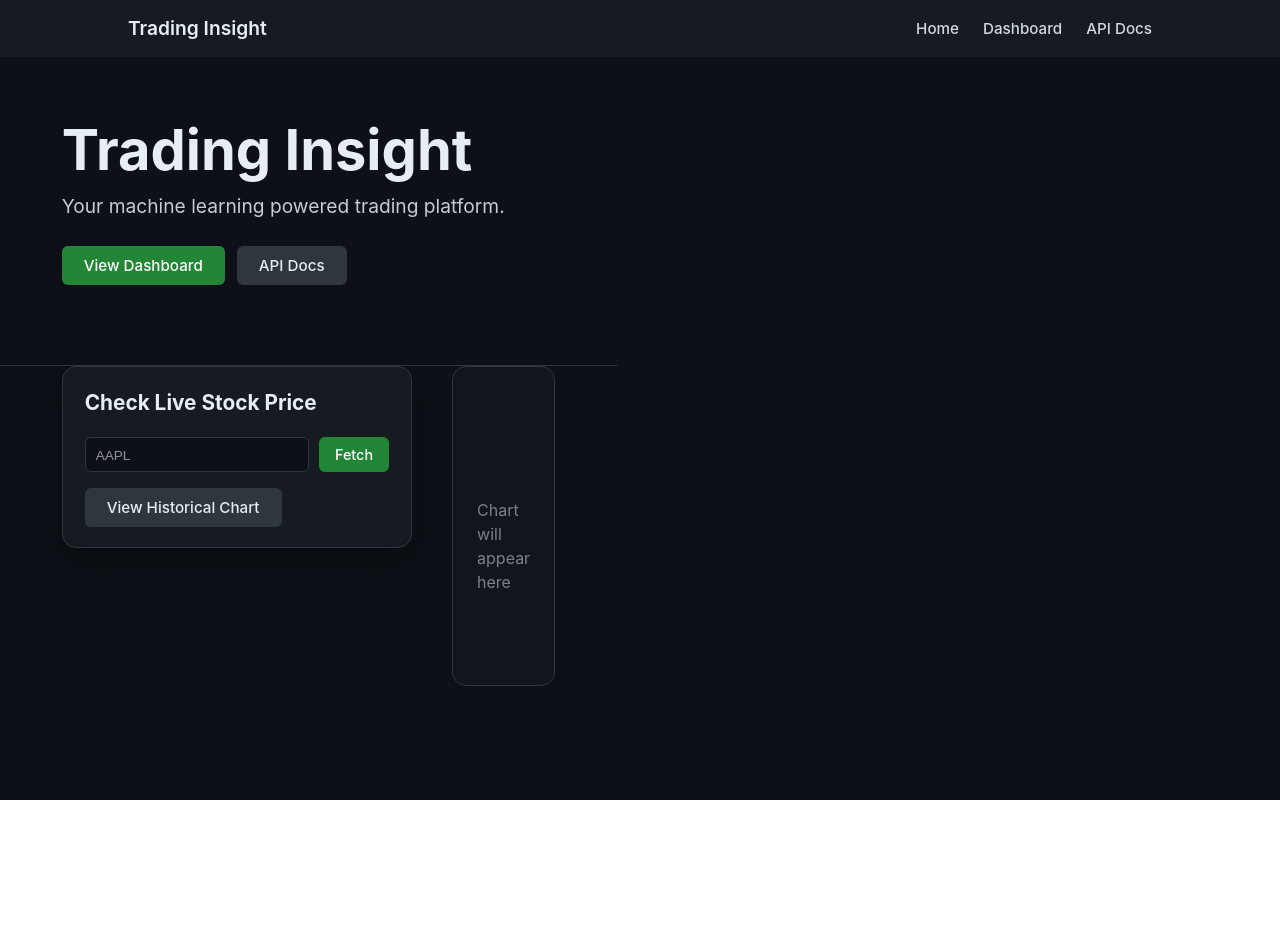
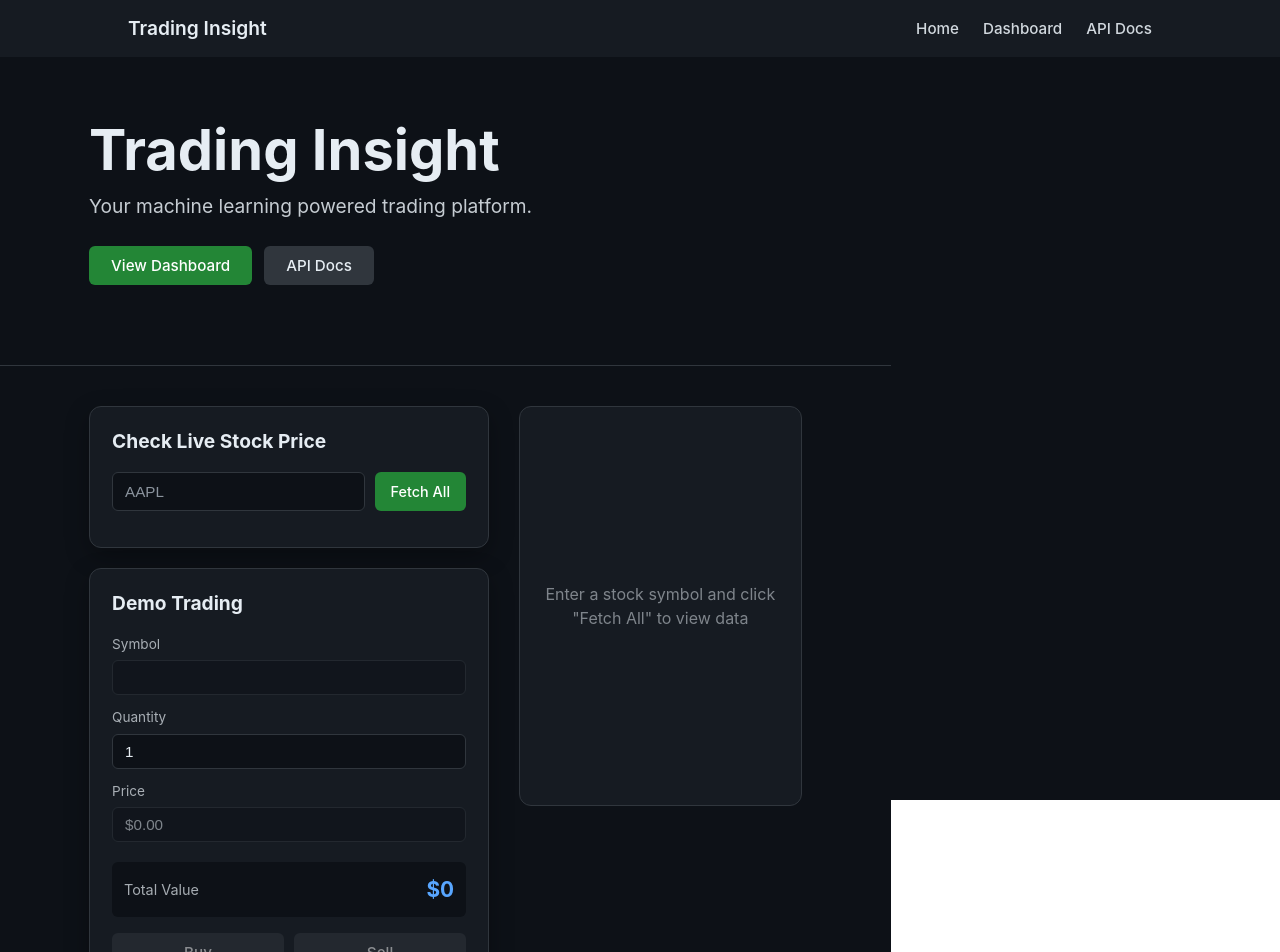
Before and after one commit to michaelferry25/MachineLearningBasedPredictiveTradingPlatform, a React app in the folder frontend/: page / in a window 1280 px wide. Shown: the top 952 px of the page. Before the commit the page ends 800 px from the top, so only its background shows below. Built offline with nearby package versions, Linux system fonts and the light colour scheme; no server answers; the HTML template or start-up script is replaced by a standard one.

Commit message:
Integrated ML predictions and trading functionality into main dashboard with enhanced UI

```diff
--- a/frontend/src/App.css
+++ b/frontend/src/App.css
@@ -16,8 +16,6 @@ body,
 body {
   margin: 0;
 }
-
-/*Navbar */
 
 .navbar {
   width: 100%;
@@ -51,11 +49,9 @@ body {
   opacity: 1;
 }
 
-/* Landing Section*/
-
 .landing-container {
   background: #0d1117;
-  padding: 120px 10% 80px; /* space for navbar and bottom */
+  padding: 120px 10% 80px;
   text-align: left;
 }
 
@@ -93,6 +89,12 @@ body {
   transform: translateY(-1px);
 }
 
+.btn:disabled {
+  background: #30363d;
+  cursor: not-allowed;
+  opacity: 0.5;
+}
+
 .btn.secondary {
   background: #30363d;
   color: #e6edf3;
@@ -107,38 +109,51 @@ body {
   font-size: 0.9rem;
 }
 
-/*Dashboard Section*/
-
 .dashboard-container {
   background: #0d1117;
-  padding: 0 10% 80px;
-  display: flex;
-  align-items: flex-start;
-  gap: 40px;
+  padding: 40px 10% 80px;
+  display: grid;
+  grid-template-columns: 400px 1fr;
+  gap: 30px;
   border-top: 1px solid #30363d;
 }
 
-/* Stack on mobile */
-@media (max-width: 900px) {
+@media (max-width: 1100px) {
   .dashboard-container {
-    flex-direction: column;
+    grid-template-columns: 1fr;
   }
 }
 
-/* Price Card*/
+.left-panel {
+  display: flex;
+  flex-direction: column;
+  gap: 20px;
+}
 
-.price-card {
-  width: 360px;
+.right-panel {
+  display: flex;
+  flex-direction: column;
+  gap: 20px;
+}
+
+.price-card,
+.prediction-card,
+.trading-panel,
+.portfolio-card {
   background: #161b22;
-  border-radius: 14px;
+  border-radius: 12px;
   padding: 20px 22px;
-  box-shadow: 0 12px 30px rgba(0, 0, 0, 0.35);
+  box-shadow: 0 8px 24px rgba(0, 0, 0, 0.3);
   border: 1px solid #30363d;
 }
 
-.price-card h2 {
-  font-size: 1.3rem;
-  margin-bottom: 18px;
+.price-card h2,
+.prediction-card h3,
+.trading-panel h3,
+.portfolio-card h3 {
+  font-size: 1.2rem;
+  margin-bottom: 16px;
+  color: #e6edf3;
 }
 
 .symbol-input {
@@ -149,7 +164,7 @@ body {
 
 .symbol-input input {
   flex: 1;
-  padding: 8px 10px;
+  padding: 10px 12px;
   border-radius: 6px;
   border: 1px solid #30363d;
   background: #0d1117;
@@ -159,7 +174,6 @@ body {
 
 .symbol-input input::placeholder {
   color: #8b949e;
-  font-size: 0.85rem;
 }
 
 .stock-result {
@@ -168,17 +182,20 @@ body {
 }
 
 .stock-result h3 {
-  font-size: 1.2rem;
-  margin-bottom: 4px;
+  font-size: 1.3rem;
+  margin-bottom: 6px;
 }
 
-.stock-result p {
+.stock-result .price {
+  font-size: 1.8rem;
+  font-weight: 700;
+  color: #58a6ff;
   margin-bottom: 4px;
 }
 
 .stock-result .source {
   font-size: 0.8rem;
-  opacity: 0.7;
+  opacity: 0.6;
 }
 
 .error {
@@ -186,13 +203,189 @@ body {
   font-size: 0.9rem;
 }
 
-/* Chart Panel*/
+.prediction-card.error {
+  border-color: #ff7b72;
+}
+
+.prediction-content {
+  display: flex;
+  flex-direction: column;
+  gap: 16px;
+}
+
+.prediction-main {
+  display: flex;
+  justify-content: space-between;
+  align-items: center;
+}
+
+.predicted-price {
+  display: flex;
+  flex-direction: column;
+}
+
+.predicted-price .label {
+  font-size: 0.85rem;
+  opacity: 0.7;
+  margin-bottom: 4px;
+}
+
+.predicted-price .value {
+  font-size: 2rem;
+  font-weight: 700;
+}
+
+.predicted-price .value.positive {
+  color: #3fb950;
+}
+
+.predicted-price .value.negative {
+  color: #ff7b72;
+}
+
+.direction-badge .badge {
+  padding: 6px 12px;
+  border-radius: 16px;
+  font-size: 0.85rem;
+  font-weight: 600;
+}
+
+.badge.positive {
+  background: rgba(63, 185, 80, 0.15);
+  color: #3fb950;
+}
+
+.badge.negative {
+  background: rgba(255, 123, 114, 0.15);
+  color: #ff7b72;
+}
+
+.prediction-details {
+  display: grid;
+  grid-template-columns: repeat(3, 1fr);
+  gap: 12px;
+  padding-top: 12px;
+  border-top: 1px solid #30363d;
+}
+
+.detail-item {
+  display: flex;
+  flex-direction: column;
+}
+
+.detail-label {
+  font-size: 0.75rem;
+  opacity: 0.6;
+  margin-bottom: 4px;
+}
+
+.detail-value {
+  font-size: 0.95rem;
+  font-weight: 600;
+}
+
+.trading-panel {
+  background: #161b22;
+}
+
+.trade-input-group {
+  display: flex;
+  flex-direction: column;
+  gap: 12px;
+  margin-bottom: 16px;
+}
+
+.input-row {
+  display: flex;
+  flex-direction: column;
+  gap: 6px;
+}
+
+.input-row label {
+  font-size: 0.85rem;
+  opacity: 0.7;
+}
+
+.input-row input {
+  padding: 8px 12px;
+  border-radius: 6px;
+  border: 1px solid #30363d;
+  background: #0d1117;
+  color: #e6edf3;
+  font-size: 0.95rem;
+}
+
+.disabled-input {
+  opacity: 0.5;
+  cursor: not-allowed;
+}
+
+.total-value {
+  display: flex;
+  justify-content: space-between;
+  align-items: center;
+  padding: 12px;
+  background: #0d1117;
+  border-radius: 6px;
+  margin-top: 8px;
+}
+
+.total-value .label {
+  font-size: 0.9rem;
+  opacity: 0.7;
+}
+
+.total-value .value {
+  font-size: 1.3rem;
+  font-weight: 700;
+  color: #58a6ff;
+}
+
+.trade-buttons {
+  display: grid;
+  grid-template-columns: 1fr 1fr;
+  gap: 10px;
+  margin-bottom: 12px;
+}
+
+.buy-btn {
+  background: #238636;
+}
+
+.buy-btn:hover:not(:disabled) {
+  background: #2ea043;
+}
+
+.sell-btn {
+  background: #da3633;
+}
+
+.sell-btn:hover:not(:disabled) {
+  background: #e5534b;
+}
+
+.trade-result {
+  padding: 10px 12px;
+  border-radius: 6px;
+  font-size: 0.9rem;
+}
+
+.trade-result.success {
+  background: rgba(63, 185, 80, 0.15);
+  color: #3fb950;
+  border: 1px solid #3fb950;
+}
+
+.trade-result.error {
+  background: rgba(255, 123, 114, 0.15);
+  color: #ff7b72;
+  border: 1px solid #ff7b72;
+}
 
 .chart-wrapper {
-  flex: 1;
-  min-height: 320px;
-  background: #11151d;
-  border-radius: 14px;
+  min-height: 400px;
+  background: #161b22;
+  border-radius: 12px;
   border: 1px solid #30363d;
   padding: 20px 24px;
   display: flex;
@@ -200,8 +393,108 @@ body {
   justify-content: center;
 }
 
-/* Makes chart canvas fill nicely */
+.placeholder-text {
+  opacity: 0.5;
+  text-align: center;
+}
+
 .chart-wrapper canvas {
   width: 100% !important;
   height: 100% !important;
 }
+
+.portfolio-card {
+  background: #161b22;
+}
+
+.portfolio-overview {
+  display: flex;
+  flex-direction: column;
+  gap: 16px;
+  margin-bottom: 20px;
+  padding-bottom: 20px;
+  border-bottom: 1px solid #30363d;
+}
+
+.overview-item {
+  display: flex;
+  flex-direction: column;
+  gap: 6px;
+}
+
+.overview-item .label {
+  font-size: 0.85rem;
+  opacity: 0.6;
+}
+
+.overview-item .value {
+  font-size: 1.2rem;
+  font-weight: 700;
+  color: #58a6ff;
+}
+
+.overview-item .value.large {
+  font-size: 1.8rem;
+}
+
+.overview-grid {
+  display: grid;
+  grid-template-columns: 1fr 1fr;
+  gap: 16px;
+}
+
+.positions-list {
+  margin-bottom: 16px;
+}
+
+.positions-list h4 {
+  font-size: 1rem;
+  margin-bottom: 12px;
+  opacity: 0.8;
+}
+
+.position-item {
+  padding: 12px;
+  background: #0d1117;
+  border-radius: 6px;
+  margin-bottom: 8px;
+}
+
+.position-header {
+  display: flex;
+  justify-content: space-between;
+  margin-bottom: 6px;
+}
+
+.position-header .symbol {
+  font-weight: 700;
+  font-size: 1rem;
+}
+
+.position-header .quantity {
+  font-size: 0.85rem;
+  opacity: 0.7;
+}
+
+.position-details {
+  display: flex;
+  justify-content: space-between;
+  font-size: 0.9rem;
+}
+
+.position-details .price {
+  opacity: 0.8;
+}
+
+.position-details .value {
+  font-weight: 600;
+  color: #3fb950;
+}
+
+.trade-count {
+  text-align: center;
+  padding-top: 12px;
+  border-top: 1px solid #30363d;
+  font-size: 0.85rem;
+  opacity: 0.7;
+}
--- a/frontend/src/App.jsx
+++ b/frontend/src/App.jsx
@@ -1,15 +1,19 @@
-import { useState } from "react";
+import { useState, useEffect } from "react";
 import Navbar from "./components/Navbar";
 import "./App.css";
 import HistoricalChart from "./components/HistoricalChart";
+import PredictionCard from "./components/PredictionCard";
+import TradingPanel from "./components/TradingPanel";
+import Portfolio from "./components/Portfolio";
 
 export default function App() {
   const [symbol, setSymbol] = useState("");
   const [result, setResult] = useState(null);
   const [historical, setHistorical] = useState(null);
+  const [prediction, setPrediction] = useState(null);
+  const [portfolio, setPortfolio] = useState(null);
   const [loading, setLoading] = useState(false);
 
-  // Fetch live stock price
   const fetchPrice = async () => {
     if (!symbol.trim()) return;
 
@@ -27,7 +31,6 @@ export default function App() {
     setLoading(false);
   };
 
-  // Fetch historical prices
   const fetchHistorical = async () => {
     if (!symbol.trim()) return;
 
@@ -40,25 +43,56 @@ export default function App() {
     }
   };
 
+  const fetchPrediction = async () => {
+    if (!symbol.trim()) return;
+
+    try {
+      const res = await fetch(`http://localhost:8080/api/ml/predict/${symbol}`);
+      const data = await res.json();
+      setPrediction(data);
+    } catch (error) {
+      console.error("Prediction fetch failed", error);
+    }
+  };
+
+  const fetchPortfolio = async () => {
+    try {
+      const res = await fetch("http://localhost:8080/api/trading/portfolio");
+      const data = await res.json();
+      setPortfolio(data);
+    } catch (error) {
+      console.error("Portfolio fetch failed", error);
+    }
+  };
+
+  const handleFetchAll = () => {
+    fetchPrice();
+    fetchHistorical();
+    fetchPrediction();
+  };
+
+  useEffect(() => {
+    fetchPortfolio();
+  }, []);
+
   return (
     <>
       <Navbar />
 
-      {/* LANDING HERO SECTION */}
       <div className="landing-container">
         <h1>Trading Insight</h1>
         <p>Your machine learning powered trading platform.</p>
 
         <div className="buttons">
-          <button className="btn">View Dashboard</button>
+          <button className="btn" onClick={() => document.getElementById('dashboard').scrollIntoView({ behavior: 'smooth' })}>
+            View Dashboard
+          </button>
           <button className="btn secondary">API Docs</button>
         </div>
       </div>
 
-      {/* EVERYTHING BELOW IS THE DASHBOARD */}
-      <div className="dashboard-container">
-
-        {/* LEFT SIDE — PRICE CARD */}
+      <div className="dashboard-container" id="dashboard">
+        <div className="left-panel">
           <div className="price-card">
             <h2>Check Live Stock Price</h2>
 
@@ -68,10 +102,11 @@ export default function App() {
                 placeholder="AAPL"
                 value={symbol}
                 onChange={(e) => setSymbol(e.target.value.toUpperCase())}
+                onKeyPress={(e) => e.key === 'Enter' && handleFetchAll()}
               />
 
-            <button className="btn small" onClick={fetchPrice}>
-              Fetch
+              <button className="btn small" onClick={handleFetchAll}>
+                Fetch All
               </button>
             </div>
 
@@ -84,32 +119,40 @@ export default function App() {
                 ) : (
                   <>
                     <h3>{result.symbol}</h3>
-                  <p>Price: ${result.price}</p>
+                    <p className="price">${result.price}</p>
                     <p className="source">{result.source}</p>
                   </>
                 )}
               </div>
             )}
-
-          <button className="btn secondary" onClick={fetchHistorical}>
-            View Historical Chart
-          </button>
           </div>
 
-        {/* RIGHT SIDE — CHART */}
+          {prediction && <PredictionCard prediction={prediction} />}
+
+          <TradingPanel
+            symbol={symbol}
+            currentPrice={result?.price}
+            onTradeComplete={fetchPortfolio}
+          />
+        </div>
+
+        <div className="right-panel">
           <div className="chart-wrapper">
             {historical && historical.prices?.length > 0 ? (
               <HistoricalChart
                 timestamps={historical.timestamps}
                 prices={historical.prices}
+                symbol={symbol}
               />
             ) : (
-            <p style={{ opacity: 0.5, marginTop: "40px" }}>
-              Chart will appear here
+              <p className="placeholder-text">
+                Enter a stock symbol and click "Fetch All" to view data
               </p>
             )}
           </div>
 
+          {portfolio && <Portfolio portfolio={portfolio} />}
+        </div>
       </div>
     </>
   );
```
Lines whose indentation alone changed are shown as unchanged.
